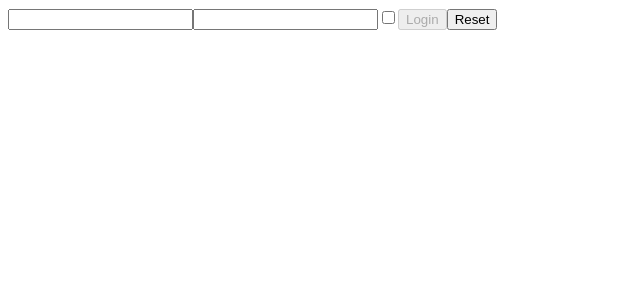
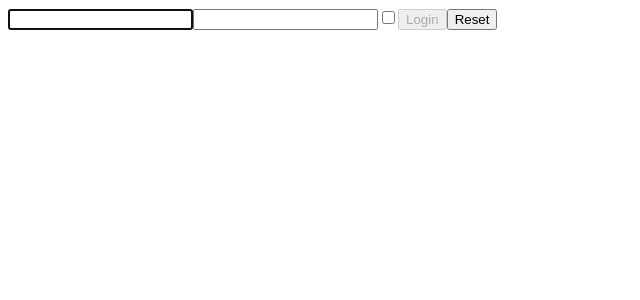
Before and after one commit to SamaJabri/Develhope-Web-React, a React (Create React App) app: page / in a window 1280 px wide. Shown: the top 300 px of the page, without its empty margins (0-640 px from the left). Built offline with nearby package versions, Linux system fonts and the light colour scheme.

Commit message:
Solved thirty-first exercise

```diff
--- a/src/components/UncontrolledLogin.jsx
+++ b/src/components/UncontrolledLogin.jsx
@@ -17,8 +17,17 @@ export default class UncontrolledLogin extends Component {
   render() {
     return (
       <form ref={this.formRef}>
-        <input type="text" name="username" onChange={this.isButtonDisabled} />
-        <input type="password" name="password" onChange={this.isButtonDisabled} />
+        <input
+          type="text"
+          name="username"
+          onChange={this.isButtonDisabled}
+          autoFocus
+        />
+        <input
+          type="password"
+          name="password"
+          onChange={this.isButtonDisabled}
+        />
         <input type="checkbox" name="remember" />
 
         <button type="submit" name="login" onClick={this.props.onLogin}>
```
